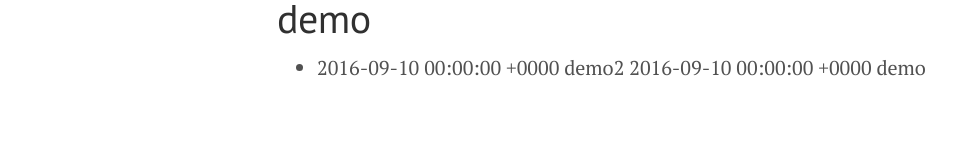
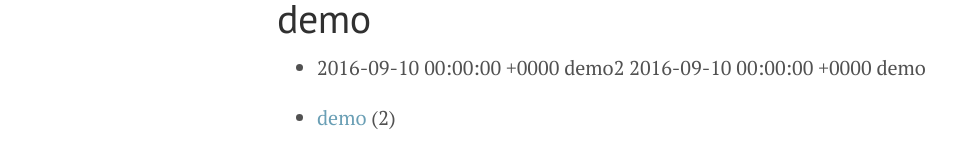
Before and after one commit to hxjiejie/jekyll_demo, a Jekyll site: the page built from category/demo.html, in a window 1280 px wide. Shown: the part 139-307 px from the top of the page, without its empty margins (3-959 px from the left). Built offline with Jekyll 4.4.1, drawn with Linux system fonts in a browser that asks for light colours.

Commit message:
Update demo.html

```diff
--- a/category/demo.html
+++ b/category/demo.html
@@ -3,9 +3,19 @@ title: demo
 layout: page
 ---
 <ul>
-  <li>
+    <li>
     {% for post in site.categories.demo %}
-        <span>{{ post.date }} {{ post.title }}</span>
+    <span>{{ post.date }} {{ post.title }}</span>
     {% endfor %}
-  </li>
+    </li>
 </ul>
+
+
+<ul>
+    {% for category in site.categories %}
+    <li>
+    <a href="/category/{{ category | first }}" title="view all posts">{{ category | first }} </a>
+    <span>({{ category | last | size =}})</span>
+    </li>
+    {% endfor %}
+</ul>
```
